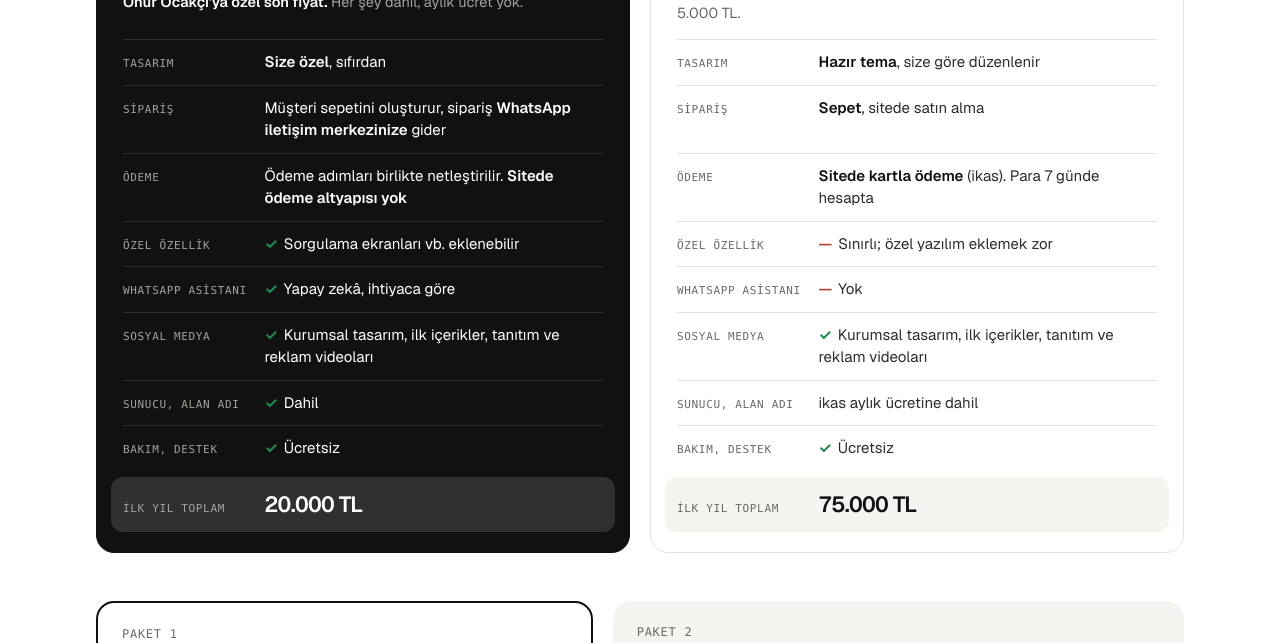
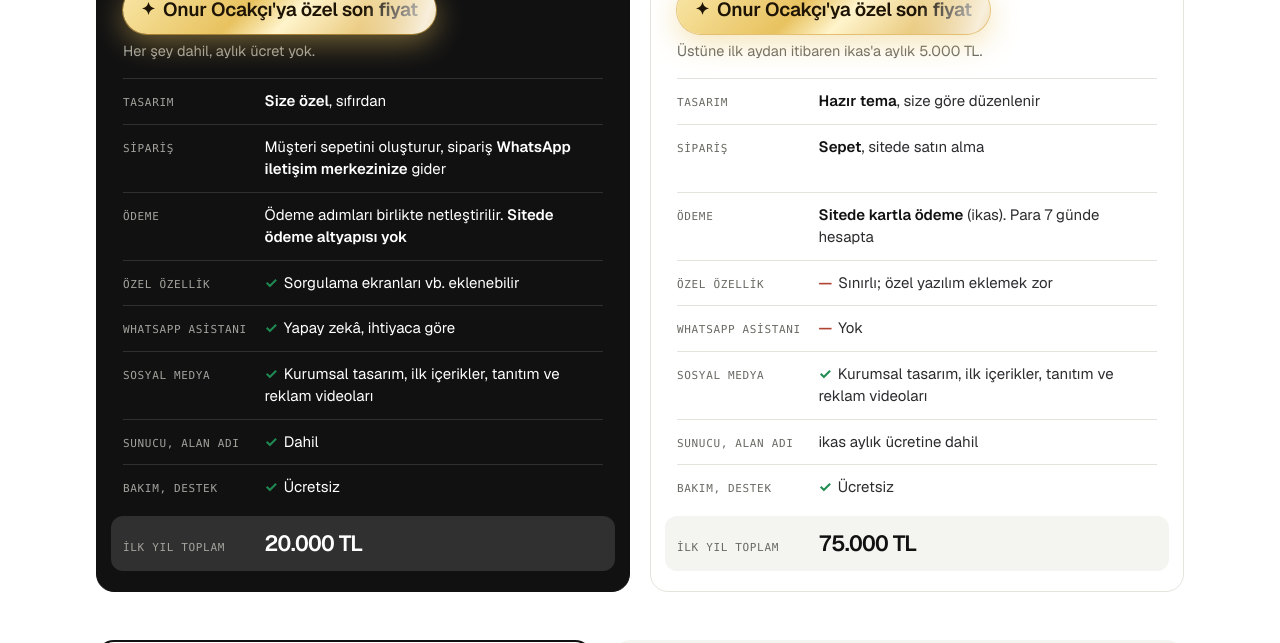
Before and after one commit to walettacontact-prog/lumen-4b37, a plain HTML site: page static/teklif/ozmertler-qvk87x/index.html in a window 1280 px wide. Shown: the part 457-1100 px from the top of the page. Drawn offline with Linux system fonts and the light colour scheme.

Commit message:
Teklif: özel fiyat rozeti
Co-Authored-By: Claude Opus 5.5 <noreply@anthropic.com>

```diff
--- a/static/teklif/ozmertler-qvk87x/index.html
+++ b/static/teklif/ozmertler-qvk87x/index.html
@@ -81,6 +81,13 @@ section{padding-block:clamp(30px,4.5vw,48px)}
 .price p:not(.amt){font-size:14.5px;color:var(--mute)}
 .price p b{color:var(--ink);font-weight:600}
 .card.rec .price p b{color:var(--cov-fg)}
+.ozel{position:relative;overflow:hidden;justify-self:start;display:inline-flex;align-items:center;gap:8px;margin-top:6px;padding:10px 18px;border-radius:999px;font-size:clamp(16px,1.6vw,19px);font-weight:600;letter-spacing:-.015em;color:#1d1405;background:linear-gradient(135deg,#f9e7a8 0%,#e8c25f 40%,#fff4cc 55%,#d6a43a 100%);box-shadow:0 0 0 1px rgba(214,164,58,.55),0 8px 28px rgba(232,194,95,.45);animation:isil 2.8s ease-in-out infinite}
+.ozel::before{content:"✦";font-size:.9em}
+.ozel::after{content:"";position:absolute;inset:0;background:linear-gradient(110deg,transparent 30%,rgba(255,255,255,.8) 50%,transparent 70%);transform:translateX(-130%);animation:parla 2.8s ease-in-out infinite}
+@keyframes parla{0%,45%{transform:translateX(-130%)}100%{transform:translateX(130%)}}
+@keyframes isil{0%,100%{box-shadow:0 0 0 1px rgba(214,164,58,.55),0 8px 28px rgba(232,194,95,.35)}50%{box-shadow:0 0 0 1px rgba(214,164,58,.7),0 8px 36px rgba(232,194,95,.7)}}
+@media (prefers-reduced-motion:reduce){.ozel,.ozel::after{animation:none}.ozel::after{display:none}}
+
 .row{display:grid;grid-template-columns:minmax(0,8.5em) minmax(0,1fr);gap:14px;align-items:baseline;font-size:15px}
 .row .label{font-size:11px;line-height:1.5}
 .row b{color:var(--ink);font-weight:600}
@@ -162,7 +169,9 @@ section{padding-block:clamp(30px,4.5vw,48px)}
   .me .big{font-size:48px}
   .pay,.ikas{padding:16px 18px}
   .ck,.risk,.fix{font-size:12.5px}
-  .cover,.card.rec,.fix,.who .free,.total,.pill,.risk::before,.ikas,.me,.me .tags .hl{-webkit-print-color-adjust:exact;print-color-adjust:exact}
+  .ozel::after{display:none}
+  .ozel{animation:none}
+  .cover,.ozel,.card.rec,.fix,.who .free,.total,.pill,.risk::before,.ikas,.me,.me .tags .hl{-webkit-print-color-adjust:exact;print-color-adjust:exact}
 }
 </style>
 </head>
@@ -190,7 +199,7 @@ section{padding-block:clamp(30px,4.5vw,48px)}
       <article class="card rec">
         <div class="top"><span class="label">Paket 1</span><span class="pill">Önerilen</span></div>
         <h3>Özel web sitesi + WhatsApp sipariş</h3>
-        <div class="price"><p class="amt num">20.000 TL<small>tek sefer</small></p><p><b>Onur Ocakçı'ya özel son fiyat.</b> Her şey dahil, aylık ücret yok.</p></div>
+        <div class="price"><p class="amt num">20.000 TL<small>tek sefer</small></p><span class="ozel">Onur Ocakçı'ya özel son fiyat</span><p>Her şey dahil, aylık ücret yok.</p></div>
         <div class="row"><span class="label">Tasarım</span><span><b>Size özel</b>, sıfırdan</span></div>
         <div class="row"><span class="label">Sipariş</span><span>Müşteri sepetini oluşturur, sipariş <b>WhatsApp iletişim merkezinize</b> gider</span></div>
         <div class="row"><span class="label">Ödeme</span><span>Ödeme adımları birlikte netleştirilir. <b>Sitede ödeme altyapısı yok</b></span></div>
@@ -205,7 +214,7 @@ section{padding-block:clamp(30px,4.5vw,48px)}
       <article class="card">
         <div class="top"><span class="label">Paket 2</span></div>
         <h3>ikas ile kartla ödemeli e-ticaret</h3>
-        <div class="price"><p class="amt num">15.000 TL<small>kurulum</small></p><p><b>Onur Ocakçı'ya özel son fiyat.</b> Üstüne ilk aydan itibaren ikas'a aylık 5.000 TL.</p></div>
+        <div class="price"><p class="amt num">15.000 TL<small>kurulum</small></p><span class="ozel">Onur Ocakçı'ya özel son fiyat</span><p>Üstüne ilk aydan itibaren ikas'a aylık 5.000 TL.</p></div>
         <div class="row"><span class="label">Tasarım</span><span><b>Hazır tema</b>, size göre düzenlenir</span></div>
         <div class="row"><span class="label">Sipariş</span><span><b>Sepet</b>, sitede satın alma</span></div>
         <div class="row"><span class="label">Ödeme</span><span><b>Sitede kartla ödeme</b> (ikas). Para 7 günde hesapta</span></div>
```
